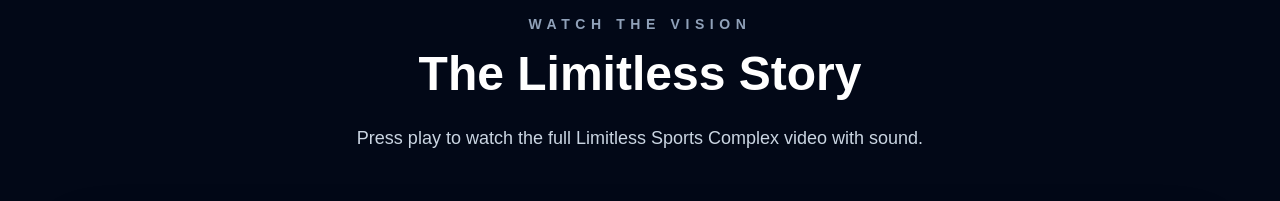
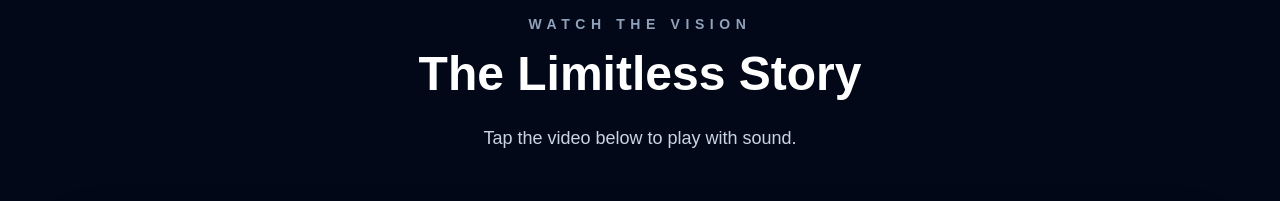
Before and after one commit to celiadelacruz89-gif/limitless-sports-complex, a Next.js app in the folder my-app/: page / in a window 1280 px wide. Shown: the part 960-1161 px from the top of the page. Built offline with nearby package versions, Linux system fonts and the light colour scheme; grey boxes are pictures that could not be loaded.

Commit message:
Add featured video with sound

```diff
--- a/my-app/app/page.tsx
+++ b/my-app/app/page.tsx
@@ -114,15 +114,16 @@ export default function Home() {
     </h2>
 
     <p className="mx-auto mt-6 max-w-3xl text-lg leading-8 text-slate-300">
-      Press play to watch the full Limitless Sports Complex video with sound.
+      Tap the video below to play with sound.
     </p>
 
     <div className="mt-12 overflow-hidden rounded-[2rem] border border-white/10 bg-black shadow-2xl shadow-black/40">
       <video
         controls
+        playsInline
         preload="metadata"
         poster="/hero-bg.png"
-        className="w-full"
+        className="w-full cursor-pointer"
       >
         <source src="/limitless-video.mp4" type="video/mp4" />
         Your browser does not support the video tag.
@@ -130,7 +131,6 @@ export default function Home() {
     </div>
   </div>
 </section>
-
       {/* QUICK ACTIONS */}
       <section id="start" className="px-6 py-20">
         <div className="mx-auto max-w-7xl text-center">
```
